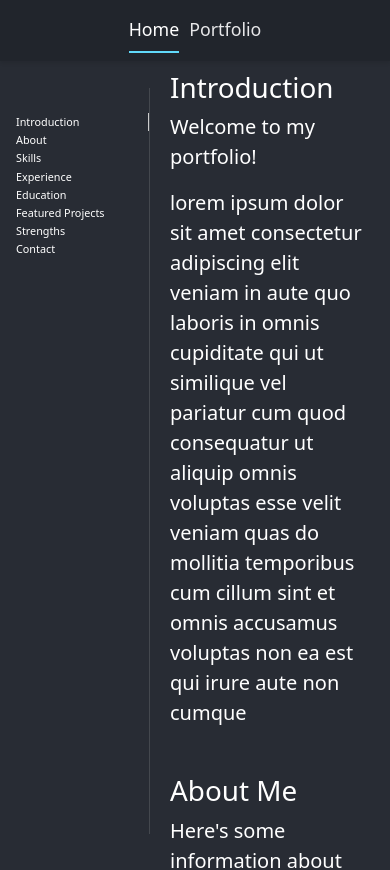
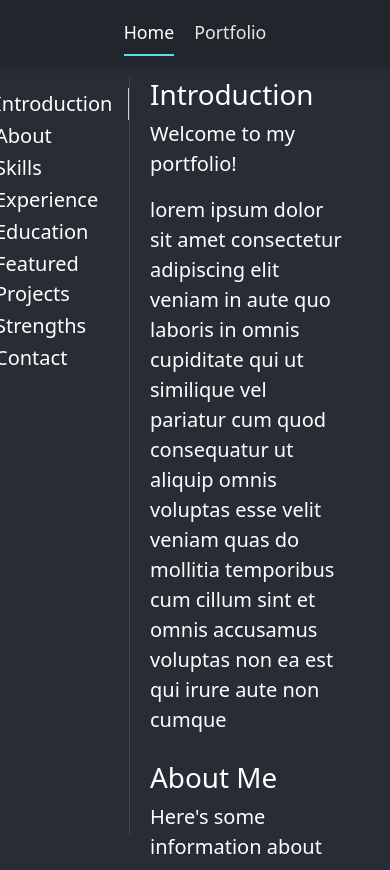
Before and after one commit to dlsmallw/Markdown-Portfolio-Site-Template, a React (Create React App) app: page / in a window 390 px wide. Shown: the top 870 px of the page. Built offline with nearby package versions, Linux system fonts and the light colour scheme.

Commit message:
Correct formatting and styling to be more responsive

```diff
--- a/src/App.css
+++ b/src/App.css
@@ -5,6 +5,29 @@
 .App-logo {
   height: 40vmin;
   pointer-events: none;
+}
+@media screen and (max-width: 940px) {
+  #home-container {
+    grid-template-columns: 1fr 2fr !important;
+  }
+}
+
+
+
+@media screen and (min-width: 940px) {
+  #home-container {
+    grid-template-columns: 0.5fr 1.5fr 0.5fr !important;
+  }
+}
+
+@media screen and (max-width: 576px) {
+  .navbar {
+    padding: 0 !important;
+  }
+
+  .nav-link {
+    margin: 0 10px !important;
+  }
 }
 
 @media (prefers-reduced-motion: no-preference) {
--- a/src/App.tsx
+++ b/src/App.tsx
@@ -5,8 +5,9 @@ import MainLayout from './layouts/MainLayout';
 import Home from './pages/Home';
 import Portfolio from './pages/Portfolio';
 
+import 'bootstrap/dist/css/bootstrap.min.css';
 import './App.css';
-import 'bootstrap/dist/css/bootstrap.min.css';
+
 
 const RouterLoader = () => {
   const router = useMemo(() => createBrowserRouter([
--- a/src/components/Navbar.tsx
+++ b/src/components/Navbar.tsx
@@ -12,7 +12,7 @@ const NavLink: React.FC<{ to: string, children: React.ReactNode }> = ({ to, chil
             color: location.pathname === to ? '#fff' : CustomStyles.navbarText.color,
             opacity: location.pathname !== to && isHovered ? 0.7 : 1,
             cursor: location.pathname !== to ? 'pointer' : 'default',
-            borderBottom: location.pathname === to ? '2px solid #61dafb' : 'none',
+            borderBottom: `2px solid ${location.pathname === to ? '#61dafb' : 'transparent'}`,
         }}
         onMouseEnter={() => setIsHovered(true)}
         onMouseLeave={() => setIsHovered(false)}
@@ -38,22 +38,24 @@ const Navbar: React.FC = () => {
 const CustomStyles: Record<string, React.CSSProperties> = {
     navbar: {
         backgroundColor: '#21252C',
-        // padding: '10px 20px',
         width: '100%',
         boxShadow: '0 2px 4px rgba(0, 0, 0, 0.1)',
-        // height: 'max(calc(100vh * 0.08), 50px)',
+        height: 'max(8vh, 50px)',
     },
-
     navContainer: {
         justifyContent: 'space-between',
         flexDirection: 'row',
+        height: '100%',
+        alignItems: 'center',
     },
     navbarText: {
         color: '#E7E7E9',
     },
     navLinkContainer: {
         margin: '0 5px 0 5px',
-        transition: 'opacity 0.3s ease'
+        transition: 'opacity 0.3s ease',
+        height: '100%',
+        alignItems: 'center',
     },
 };
 
--- a/src/pages/Home.tsx
+++ b/src/pages/Home.tsx
@@ -7,7 +7,7 @@ const NavBtn: React.FC<{ isActive: boolean, onClick: () => void, children: React
     return (
         <button onClick={onClick} style={{
             ...CustomStyles.navBtn,
-            borderRight: isActive ? '1px solid #ccc' : 'none',
+            borderRight: isActive ? '1px solid #ccc' : '1px solid transparent',
             opacity: isHovered ? 0.7 : 1,
             backgroundImage: isHovered ? 'linear-gradient(to right, transparent, #cccccc36)' : 'none',
             transition: 'opacity 0.3s ease-in-out, background-image 0.3s ease-in-out',
@@ -93,7 +93,9 @@ const Home: React.FC = () => {
     };
 
     return (
-        <div style={CustomStyles.outerContainer}>
+        <div id="home-container" style={{
+            ...CustomStyles.outerContainer,
+        }}>
             <InpageNavbarContainer>
                 <NavBtn isActive={activeSection === 'introduction'} onClick={() => handleScroll(introRef)}>Introduction</NavBtn>
                 <NavBtn isActive={activeSection === 'about'} onClick={() => handleScroll(aboutRef)}>About</NavBtn>
@@ -146,6 +148,7 @@ const Home: React.FC = () => {
                     <p style={CustomStyles.contentText}>Here's how to contact me.</p>
                     <p style={CustomStyles.contentText}>lorem ipsum dolor sit amet consectetur adipiscing elit veniam in aute quo laboris in omnis cupiditate qui ut similique vel pariatur cum quod consequatur ut aliquip omnis voluptas esse velit veniam quas do mollitia temporibus cum cillum sint et omnis accusamus voluptas non ea est qui irure aute non cumque</p>
                 </PageSection>
+                <div id="bottom-spacer" style={{height: `calc(calc(${window.innerHeight}px - calc(max(8vh, 50px) + 20px)) - ${document.getElementById('contact')?.offsetHeight}px)`}}></div>
             </ContentContainer>
         </div>
     );
@@ -154,17 +157,12 @@ const Home: React.FC = () => {
 const CustomStyles: Record<string, React.CSSProperties> = {
     outerContainer: {
         display: 'grid',
-        gridTemplateColumns: '0.5fr 1.5fr 0.5fr',
 
-        // alignItems: 'start',
-
-        // minHeight: '100vh',
-        // paddingTop: '8vh',
     },
     contentContainer: {
         // top: 'max(calc(8vh + 20px), 70px)',
-        margin: 'auto auto 60vh 20px',
-        // marginTop: '20px',
+        margin: '10px auto auto 20px',
+        // marginTop: '10px',
         textAlign: 'center',
         width: '50vw',
         // marginBottom: '35vh'
@@ -174,23 +172,30 @@ const CustomStyles: Record<string, React.CSSProperties> = {
     },
     inpageNavbarGrid: {
         position: 'sticky',
-        top: 'max(calc(8vh + 20px), 70px)',
+        top: 'calc(max(8vh, 50px) + 10px)',
+        height: 'calc(100vh - calc(max(8vh, 50px) + 20px))',
         overflowY: 'auto',
-        height: 'calc(100vh - max(calc(8vh + 20px), 70px) - 10px)',
+        margin: '10px 0 10px 0',
+        display: 'flex',
+        justifyContent: 'right',
 
         borderRight: '1px solid #cccccc2d',
-        width: 'fit-content',
-        minWidth: '150px',
+        width: '100%',
+
+        // minWidth: 'fit-content',
         paddingLeft: '10px',
         scrollbarWidth: 'none',
     },
     inpageNavbar: {
+        marginTop: '10px',
         display: 'flex',
         flexDirection: 'column',
-        fontSize: 'calc(3px + 2vmin)',
-        width: '100%',
-        marginTop: '3vh',
-        marginRight: '20px',
+
+        minWidth: 'fit-content',
+
+
+
+        // marginRight: '20px',
     },
     navBtn: {
         backgroundColor: 'transparent',
@@ -198,13 +203,14 @@ const CustomStyles: Record<string, React.CSSProperties> = {
         color: 'white',
         cursor: 'pointer',
         textAlign: 'left',
-        height: 'fit-content',
+        paddingRight: 'min(20px, 2vw)',
+        minWidth: '140px',
+        fontSize: 'clamp(0.5rem, 1rem + 2vmin, 1.25rem)',
     },
     pageSection: {
-        scrollMarginTop: 'max(calc(8vh + 20px), 70px)',
+        scrollMarginTop: 'calc(max(8vh, 50px) + 20px)',
         textAlign: 'left',
-        paddingTop: '10px',
-        paddingBottom: '20px',
+        paddingBottom: '10px',
     },
 };
 
```
Also changed, not shown: src/index.css (line endings or trailing spaces).
